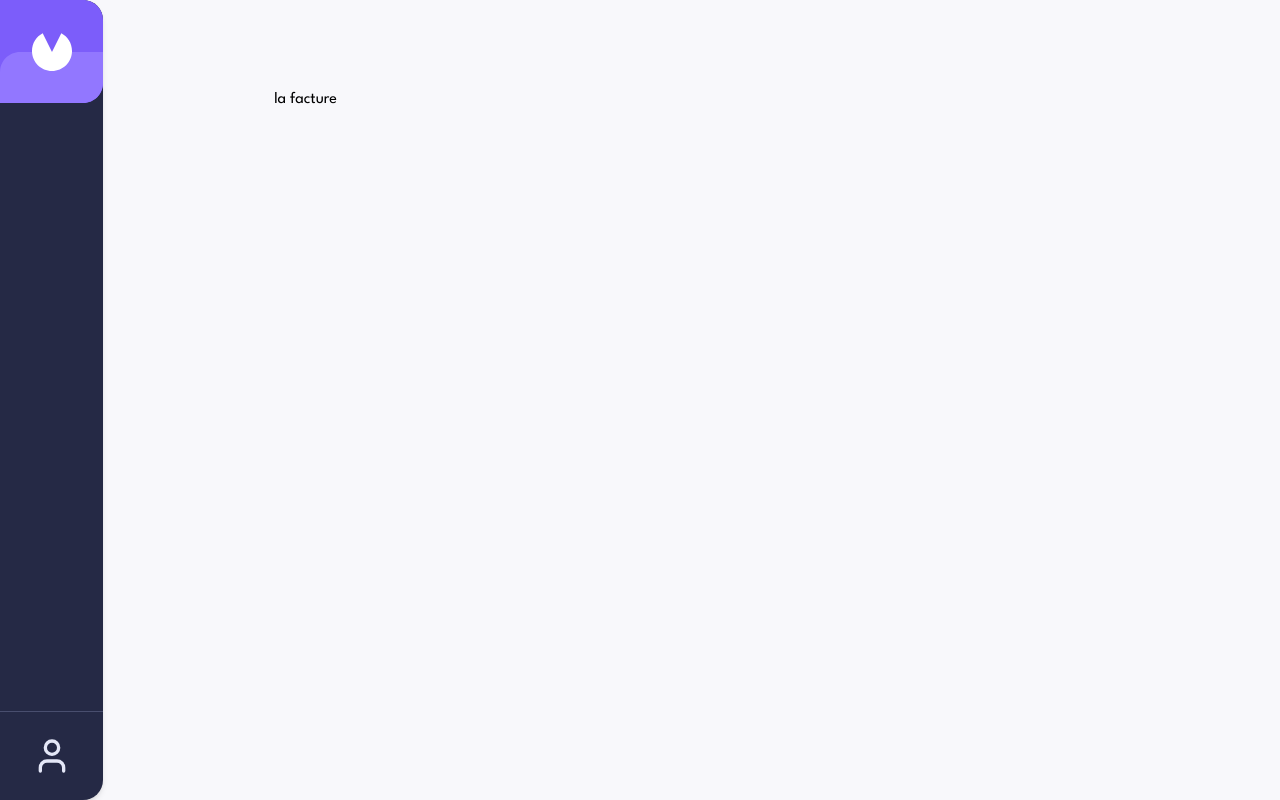
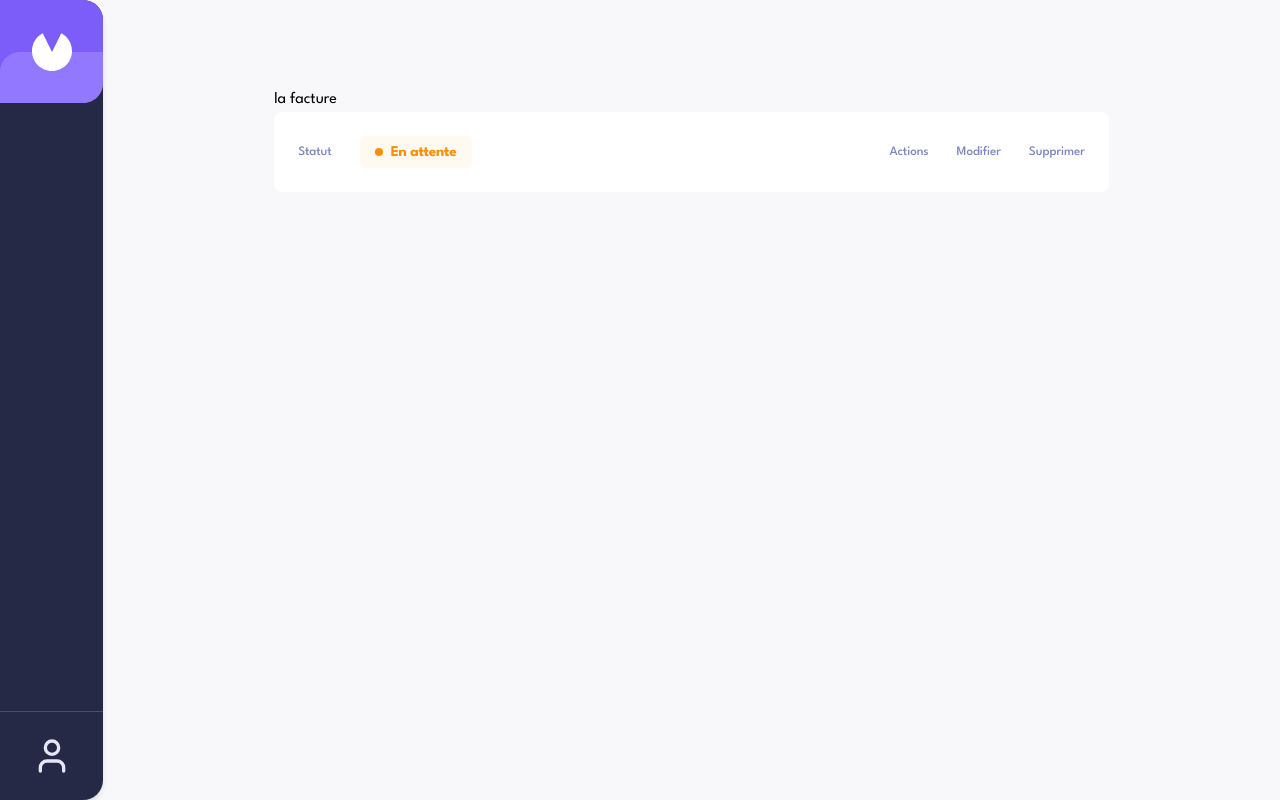
Before and after one commit to dvyzi/invoice-app, a Next.js app: page /invoice in a window 1280 px wide. Built offline with nearby package versions, Linux system fonts and the light colour scheme.

Commit message:
commencement page invoice et ajout composant button states

```diff
--- /dev/null
+++ b/src/app/dashboard/components/StatusButton.jsx
@@ -0,0 +1,41 @@
+export default function StatusButton({ status }) {
+    const getStatusConfig = (status) => {
+        switch (status) {
+            case 'Payée':
+                return {
+                    textColor: 'text-green-1',
+                    bgColor: 'bg-green-light',
+                    dotColor: 'bg-green-1'
+                };
+            case 'En attente':
+                return {
+                    textColor: 'text-orange-1',
+                    bgColor: 'bg-orange-light',
+                    dotColor: 'bg-orange-1'
+                };
+            case 'Brouillon':
+                return {
+                    textColor: 'text-dark-light',
+                    bgColor: 'bg-gray-super-light',
+                    dotColor: 'bg-dark-light'
+                };
+            default:
+                return {
+                    textColor: 'text-dark-2',
+                    bgColor: 'bg-transparent',
+                    dotColor: 'bg-transparent'
+                };
+        }
+    };
+
+    const { textColor, bgColor, dotColor } = getStatusConfig(status);
+
+    return (
+        <button className="text-heading-s-nobold text-dark-2 w-28">
+            <span className={`${textColor} text-heading-s ${bgColor} rounded-md px-2 py-1 flex justify-center items-center`}>
+                <div className={`${dotColor} rounded-full w-2 h-2 mr-2`}></div>
+                {status}
+            </span>
+        </button>
+    );
+}
--- a/src/app/dashboard/components/invoice.jsx
+++ b/src/app/dashboard/components/invoice.jsx
@@ -1,6 +1,7 @@
 import { ChevronRight } from 'lucide-react';
 import { useRouter } from 'next/navigation';
 import Link from 'next/link';
+import StatusButton from './StatusButton';
 
 export default function Invoice({ id, name, date, dateYear, total, status }) {
     return (
@@ -15,17 +16,7 @@ export default function Invoice({ id, name, date, dateYear, total, status }) {
                 <p className="text-heading-s text-dark-2 hidden md:block">{total} €</p>
                 <p className="text-heading-s-nobold text-gray-2 block md:hidden">{name}</p>
                 <div className='flex items-center gap-2'>
-                    <button className="text-heading-s-nobold text-dark-2 w-28 href">
-                        {status === 'Payée' ? (
-                            <span className='text-green-1 text-heading-s bg-green-light rounded-md px-2 py-1 flex justify-center items-center'><div className='bg-green-1 rounded-full w-2 h-2 mr-2'></div> {status}</span>
-                        ) : status === 'En attente' ? (
-                            <span className='text-orange-1 text-heading-s bg-orange-light rounded-md px-2 py-1 flex justify-center items-center'><div className='bg-orange-1 rounded-full w-2 h-2 mr-2'></div> {status}</span>
-                        ) : status === 'Brouillon' ? (
-                            <span className='text-dark-light text-heading-s bg-gray-super-light rounded-md px-2 py-1 flex justify-center items-center'><div className='bg-dark-light rounded-full w-2 h-2 mr-2'></div> {status}</span>
-                        ) : (
-                            <span>{status}</span>
-                        )}
-                    </button>
+                    <StatusButton status={status} />
                     <ChevronRight className='text-primary hidden md:block' />
                 </div>
             </div>
--- /dev/null
+++ b/src/app/invoice/components/controls.jsx
@@ -0,0 +1,18 @@
+import StatusButton from "@/app/dashboard/components/StatusButton";
+
+export default function Controls() {
+    return (
+        <div className="flex items-center justify-between bg-white rounded-lg p-6">
+            <div className="flex items-center gap-7">
+                <p className="text-body text-dark-gray">Statut</p>
+                <StatusButton status="En attente" />
+            </div>
+            <div className="flex items-center gap-7">
+                <p className="text-body text-dark-gray">Actions</p>
+                <button className="text-body text-dark-gray">Modifier</button>
+                <button className="text-body text-dark-gray">Supprimer</button>
+            </div>
+
+        </div>
+    )
+}
--- a/src/app/invoice/page.jsx
+++ b/src/app/invoice/page.jsx
@@ -1,7 +1,10 @@
+import Controls from "./components/controls";
+
 const InvoicePage = () => {
     return (
         <div>
             <h1>la facture</h1>
+            <Controls />
         </div>
     )
 }
```
